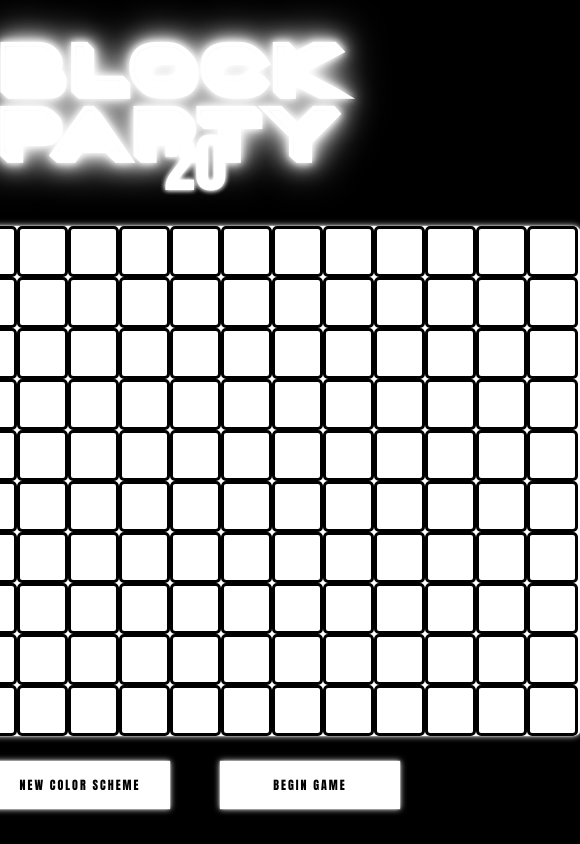
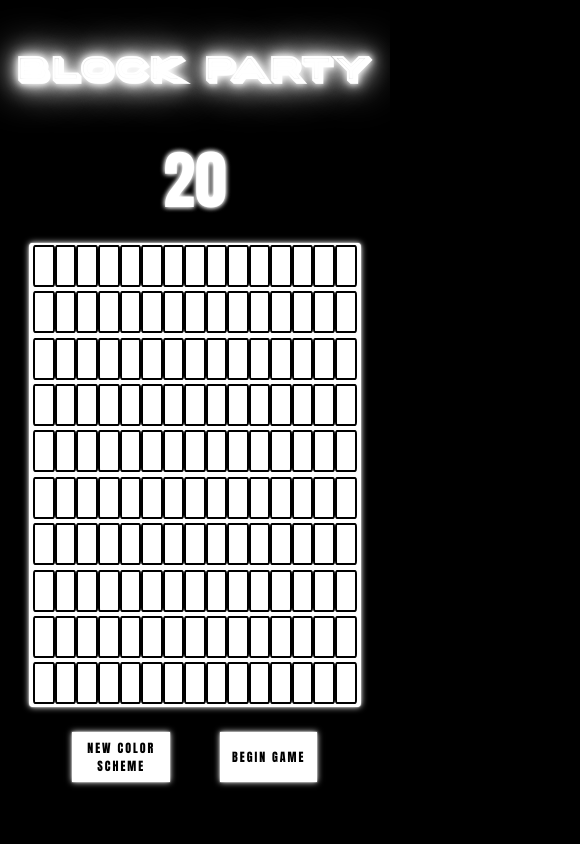
Before and after one commit to nguyendthinh/BlockParty, a React (Create React App) app: page / in a window 390 px wide. Shown: the whole page, 580 px wide, since content can reach past the window. Built offline with nearby package versions, Linux system fonts and the light colour scheme.

Commit message:
mobile responsiveness

```diff
--- a/src/index.css
+++ b/src/index.css
@@ -1,3 +1,11 @@
+html {
+  display: flex;
+  flex-direction: column;
+  align-items: center;
+  justify-content: center;
+  height: 100%;
+}
+
 body {
   margin: 0;
   padding: 0;
@@ -186,8 +194,31 @@ button {
 }
 
 
-@media screen and (max-width: 820px) {
-  .App {
-    /*display: block;*/
+@media screen and (max-width: 740px) {
+  #title {
+    font-size: 8vw;
+  }
+  .cell {
+    height: 5vh;
+    width: 5vw;
+    border: 2px solid black;
+  }
+  #grid {
+    width: 85vw;
+    height: 55vh;
   }
 }
+
+@media screen and (max-width: 600px) {
+  .cell {
+    height: 4.5vh;
+    width: 4.5vw;
+  }
+  button {
+    width: 25vw;
+    height: 6vh;
+  }
+  #titlebackground {
+    margin-bottom: 0;
+  }
+}
```
